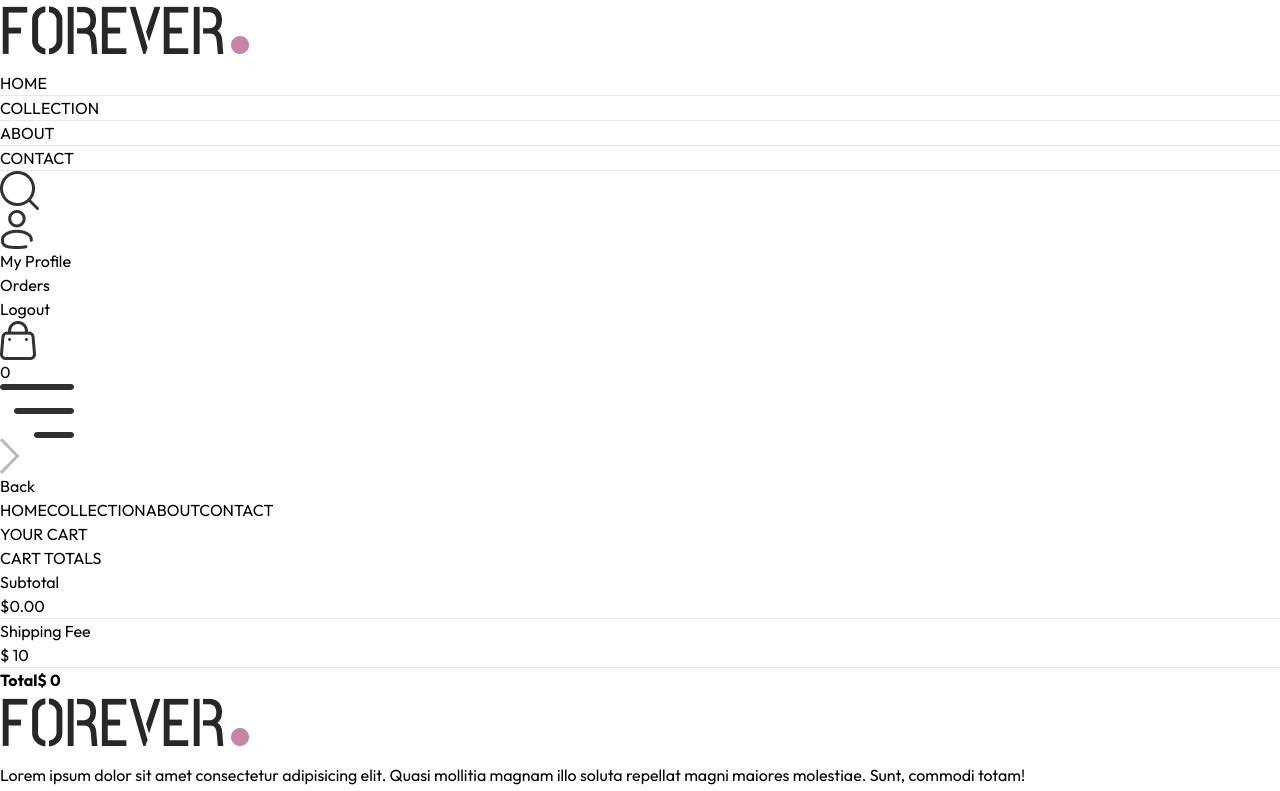
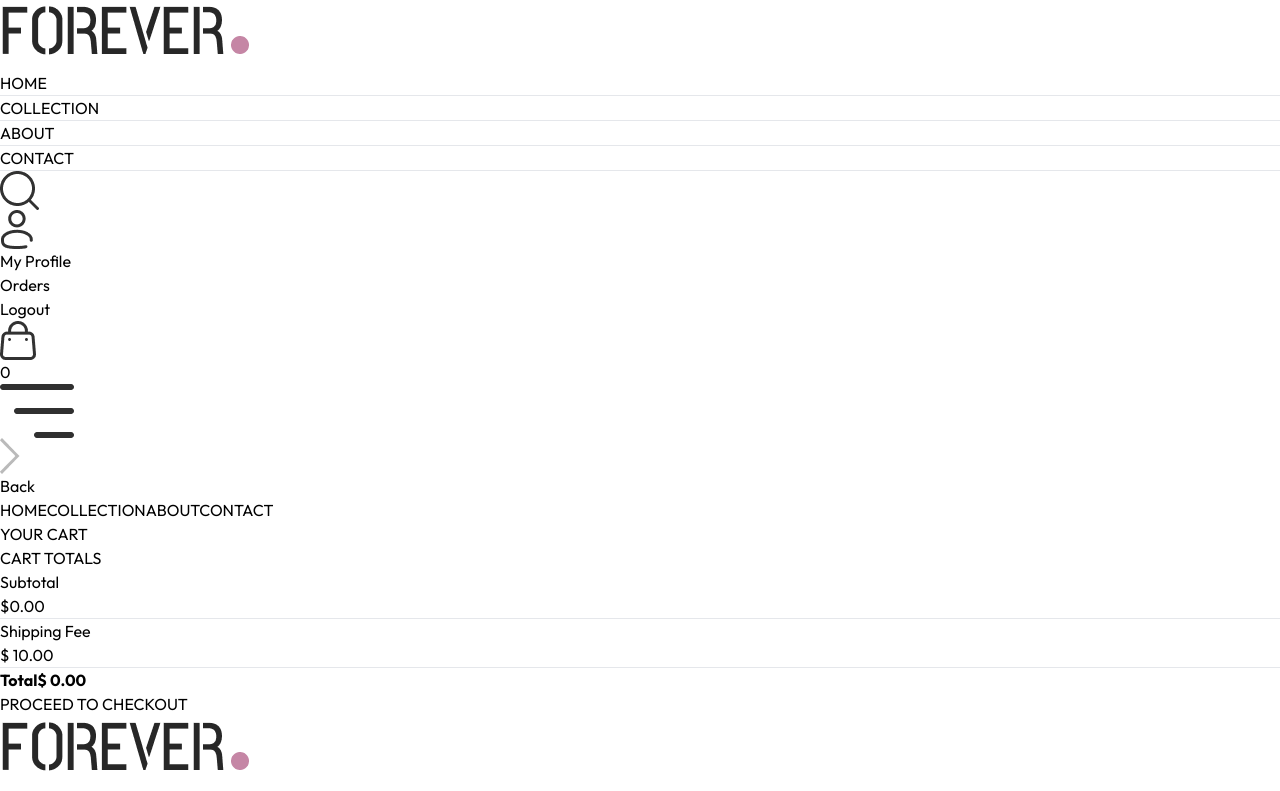
Before and after one commit to emess2g/eCommerceApp, a React (Vite) app: page /cart in a window 1280 px wide. Shown: the top 791 px of the page. Built offline with nearby package versions, Linux system fonts and the light colour scheme.

Commit message:
place order navigate

```diff
--- a/src/components/context/CartTotal.jsx
+++ b/src/components/context/CartTotal.jsx
@@ -19,12 +19,12 @@
            <hr/>
            <div className='flex justify-between'>
                <p>Shipping Fee</p>
-               <p>{currency} {delivery_fee}</p>
+               <p>{currency} {delivery_fee}.00</p>
            </div>
            <hr />
            <div className='flex justify-between'>
             <b>Total</b>
-            <b>{currency} {getCartAmount() === 0 ? 0 : getCartAmount() + delivery_fee}</b>
+            <b>{currency} {getCartAmount() === 0 ? 0 : getCartAmount() + delivery_fee}.00</b>
            </div>
         </div>
     </div>
--- a/src/components/context/ShopContext.jsx
+++ b/src/components/context/ShopContext.jsx
@@ -1,6 +1,7 @@
 import { createContext, useEffect, useState } from "react";
 import { products } from "../../assets/assets";
 import { toast } from "react-toastify";
+import { useNavigate } from "react-router-dom";
 
 export const ShopContext = createContext();
 
@@ -10,7 +11,8 @@
     const delivery_fee = 10;
     const [search,setSearch] = useState('');
     const [showSearch,setShowSearch] = useState(false);
-    const [cartItems,setCartItems] = useState({})
+    const [cartItems,setCartItems] = useState({});
+    const navigate = useNavigate();
 
     const addToCart = async(itemId,size) => {
 
@@ -82,7 +84,8 @@
        cartItems,addToCart,
        getCartCount,
        updateQuantity,
-       getCartAmount
+       getCartAmount,
+       navigate
     }
 
     return (
--- a/src/pages/Cart.jsx
+++ b/src/pages/Cart.jsx
@@ -5,7 +5,7 @@
 import CartTotal from '../components/context/CartTotal';
 
 const Cart = () => {
-  const { products, currency, cartItems, updateQuantity } = useContext(ShopContext);
+  const { products, currency, cartItems, updateQuantity, navigate } = useContext(ShopContext);
   const [cartData, setCartData] = useState([])
 
   useEffect(()=> {
@@ -58,7 +58,12 @@
       </div>
       {/* total amount */}
       <div className="flex justify-end my-20">
-         <div className="w-full sm:w-[450px]"><CartTotal/> </div>
+         <div className="w-full sm:w-[450px]">
+          <CartTotal/>
+           <div className="w-full text-end">
+             <button onClick={()=> navigate('/place-order')} className='bg-black text-white text-sm my-8 px-8 py-3'>PROCEED TO CHECKOUT</button>
+           </div>
+         </div>
       </div>
     </div>
   )
```
